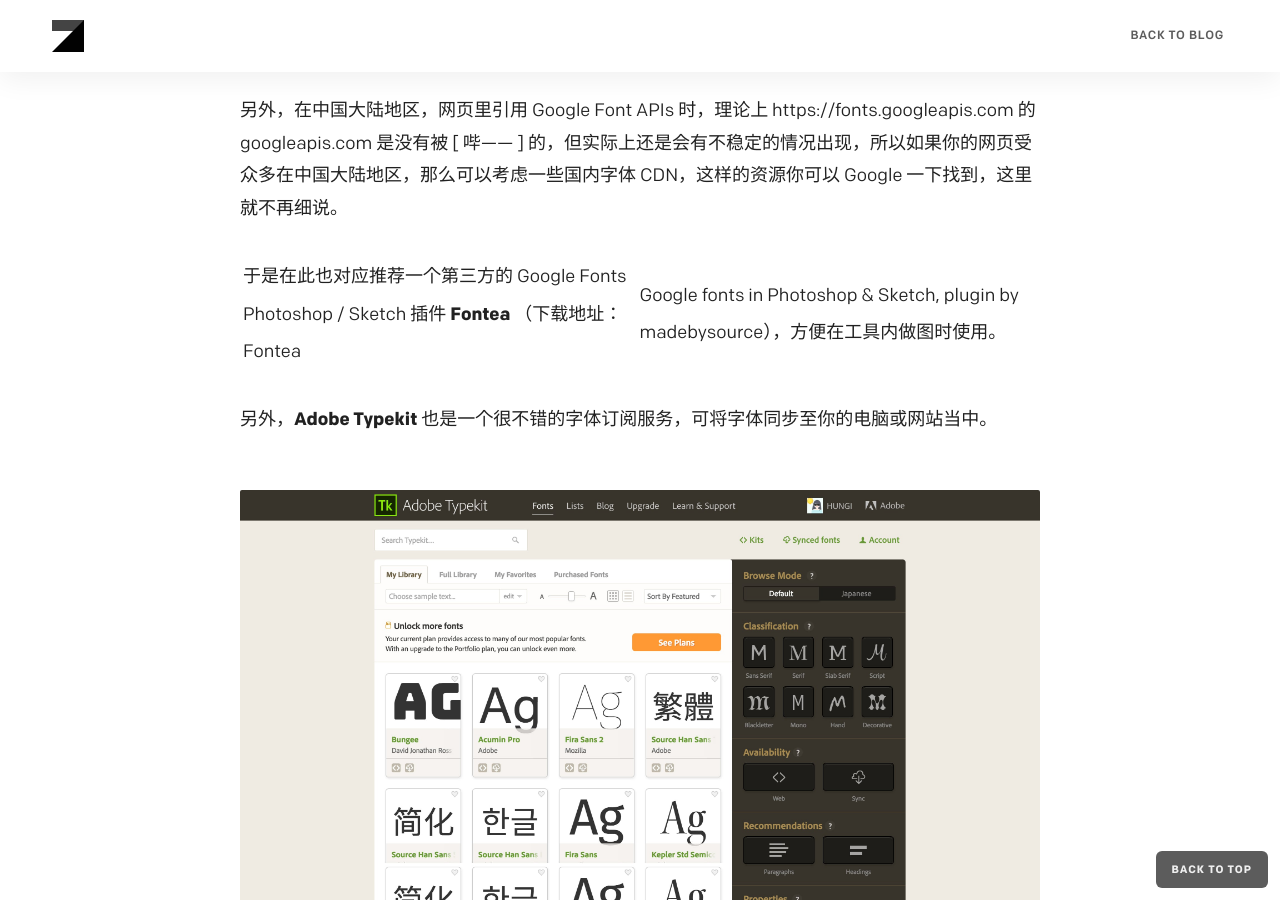
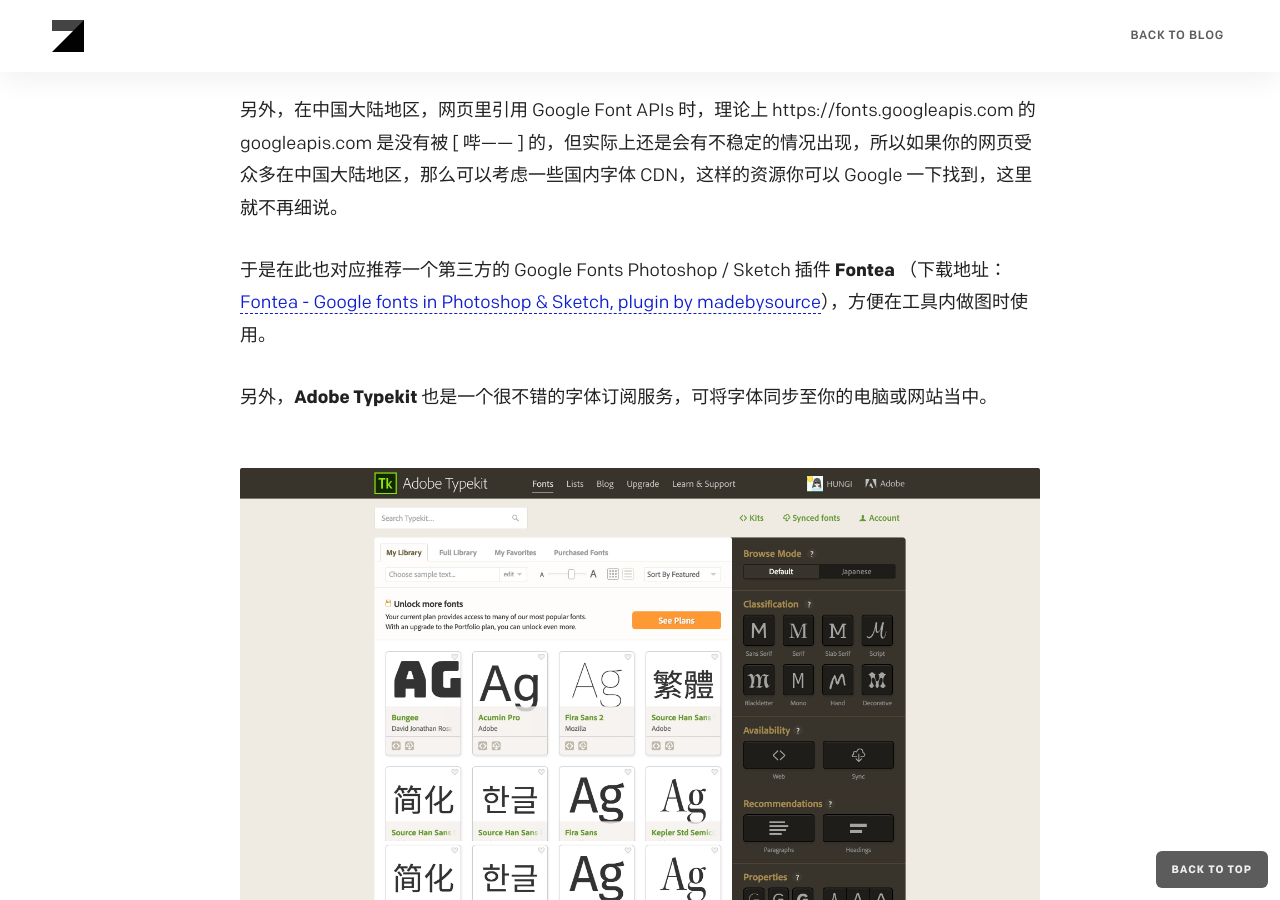
Before and after one commit to hominthesky/blog, a Jekyll site: the page built from _posts/2016-06-26-About-Fonts-02.md, in a window 1280 px wide and 900 px high, scrolled down 6817 px. Built offline with Jekyll 4.4.1, drawn with Linux system fonts in a browser that asks for light colours; nearby versions of some CDN libraries; comment, search, counter and statistics services are not loaded; some of the changed lines change nothing that is shown.

Commit message:
Update 2016-06-26-About-Fonts-02.md

```diff
--- a/_posts/2016-06-26-About-Fonts-02.md
+++ b/_posts/2016-06-26-About-Fonts-02.md
@@ -55,7 +55,7 @@
 
 另外，在中国大陆地区，网页里引用 Google Font APIs 时，理论上 https://fonts.googleapis.com 的 googleapis.com 是没有被 [ 哔—— ] 的，但实际上还是会有不稳定的情况出现，所以如果你的网页受众多在中国大陆地区，那么可以考虑一些国内字体 CDN，这样的资源你可以 Google 一下找到，这里就不再细说。
 
-于是在此也对应推荐一个第三方的 Google Fonts Photoshop / Sketch 插件 **Fontea** （下载地址：Fontea | Google fonts in Photoshop & Sketch, plugin by madebysource），方便在工具内做图时使用。
+于是在此也对应推荐一个第三方的 Google Fonts Photoshop / Sketch 插件 **Fontea** （下载地址：[Fontea - Google fonts in Photoshop & Sketch, plugin by madebysource](https://fontea.madebysource.com/)），方便在工具内做图时使用。
 
 另外，**Adobe Typekit** 也是一个很不错的字体订阅服务，可将字体同步至你的电脑或网站当中。
 
```
